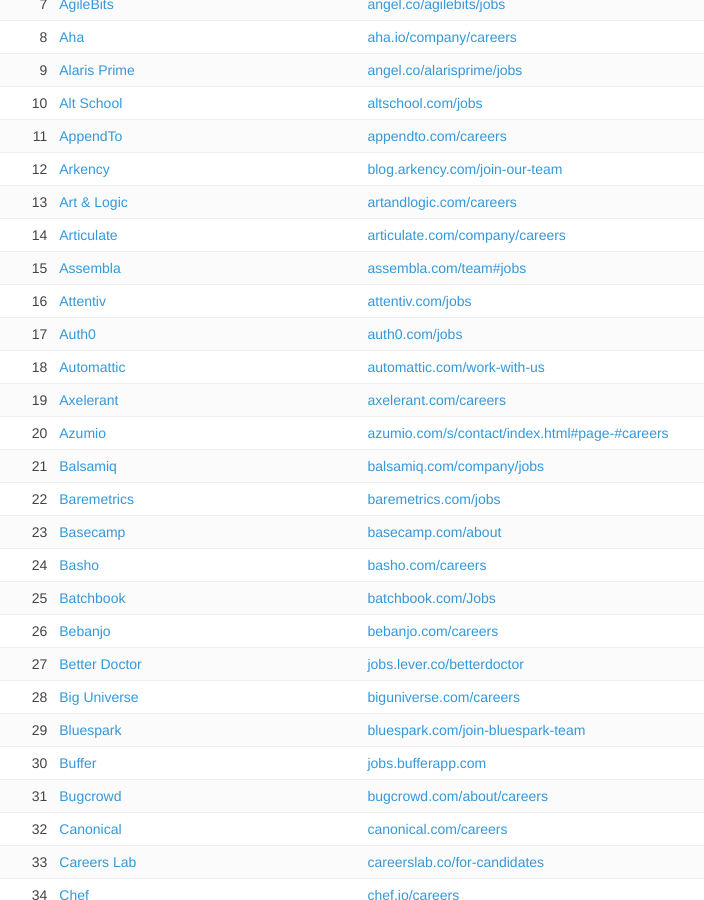
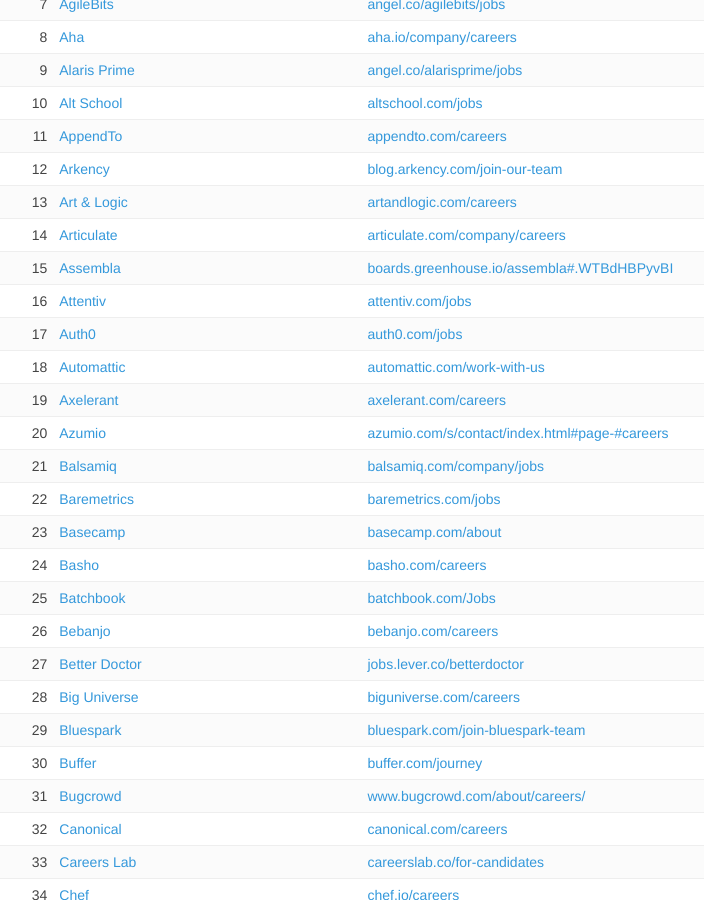
Before and after one commit to oinam/remote-teams, a Jekyll site: the page built from index.html, in a window 1280 px wide and 900 px high, scrolled down 346 px. Shown: the whole window, without its empty margins (75-779 px from the left). Built offline with Jekyll 4.4.1, drawn with Linux system fonts in a browser that asks for light colours; nearby versions of some CDN libraries.

Commit message:
Typo fixed.

```diff
--- a/_data/companies.yml
+++ b/_data/companies.yml
@@ -64,7 +64,7 @@
 
 - name: Assembla
   url: assembla.com
-  job: assembla.com/team#jobs
+  job: boards.greenhouse.io/assembla#.WTBdHBPyvBI
 
 - name: Automattic
   url: automattic.com
@@ -76,7 +76,7 @@
 
 - name: Buffer
   url: bufferapp.com
-  job: jobs.bufferapp.com
+  job: buffer.com/journey
 
 - name: Codership
   url: galeracluster.com
@@ -216,7 +216,7 @@
 
 - name: Bugcrowd
   url: bugcrowd.com
-  job: bugcrowd.com/about/careers
+  job: www.bugcrowd.com/about/careers/
 
 - name: Canonical
   url: canonical.com
```
